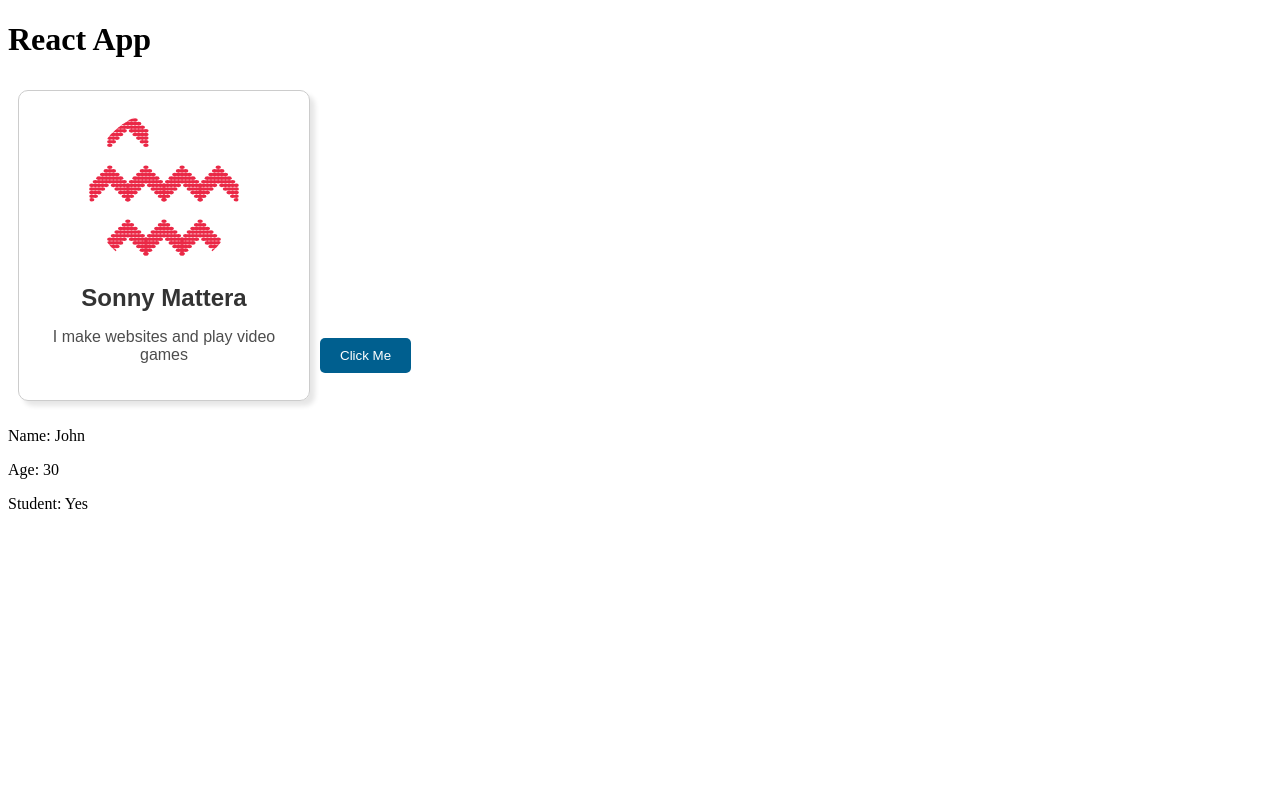
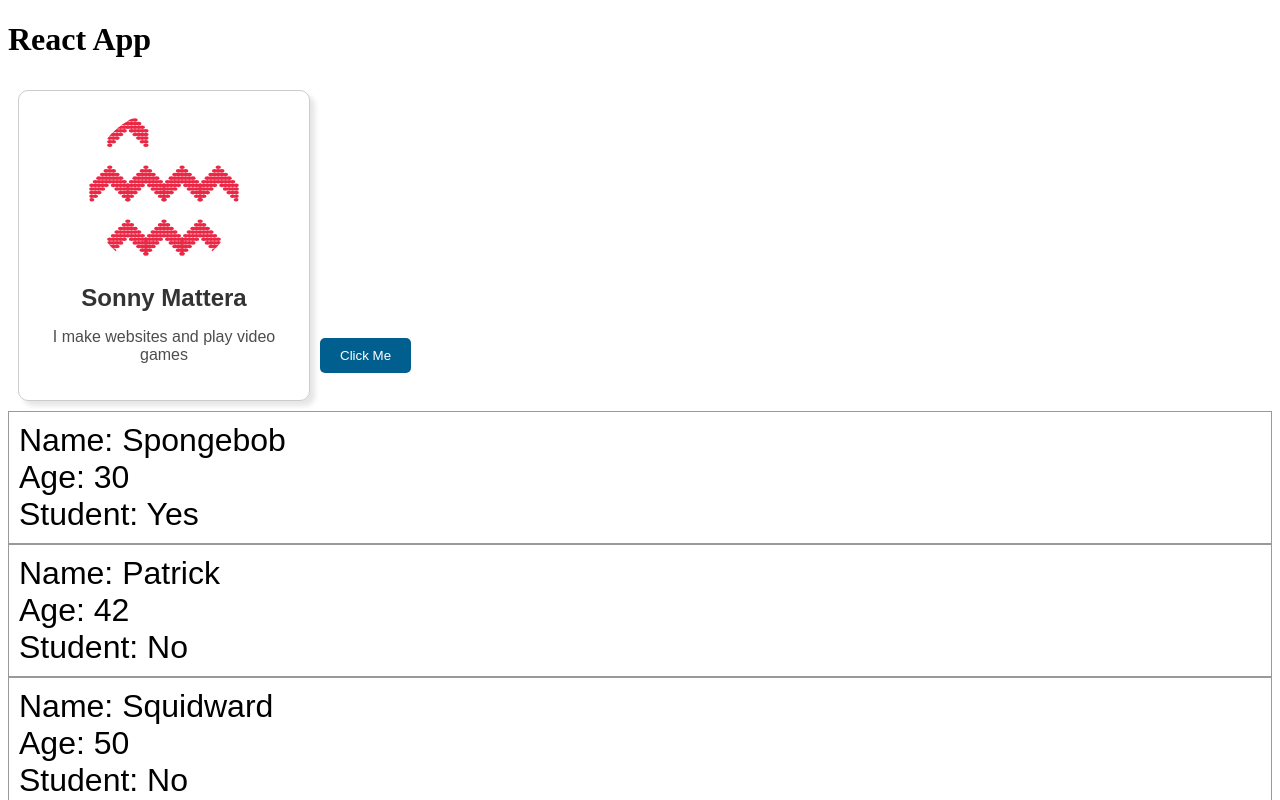
Before and after one commit to MSBandofChoctawIndians/react-template, a React (Vite) app: page / in a window 1280 px wide. Shown: the top 800 px of the page. Built offline with nearby package versions, Linux system fonts and the light colour scheme.

Commit message:
Add multiple students and style student component

```diff
--- a/src/App.jsx
+++ b/src/App.jsx
@@ -9,7 +9,10 @@ function App () {
       <h1>React App</h1>
       <Card />
       <Button />
-      <Student name='John' age={30} isStudent={true} />
+      <Student name='Spongebob' age={30} isStudent={true} />
+      <Student name='Patrick' age={42} isStudent={false} />
+      <Student name='Squidward' age={50} isStudent={false} />
+      <Student name='Sandy' age={27} isStudent={true} />
     </>
   )
 }
--- a/src/Student.jsx
+++ b/src/Student.jsx
@@ -3,7 +3,7 @@ import PropTypes from 'prop-types'
 
 function Student (props) {
   return (
-    <div>
+    <div className='student'>
       <p>Name: {props.name}</p>
       <p>Age: {props.age}</p>
       <p>Student: {props.isStudent ? "Yes" : "No"}</p>
--- a/src/index.css
+++ b/src/index.css
@@ -31,3 +31,12 @@
   border: none;
   cursor: pointer;
 }
+.student {
+  font-family: Arial, sans-serif;
+  font-size: 2em;
+  padding: 10px;
+  border: 1px solid hsla(0, 0%, 50%, 0.8);
+}
+.student p {
+  margin: 0;
+}
```
